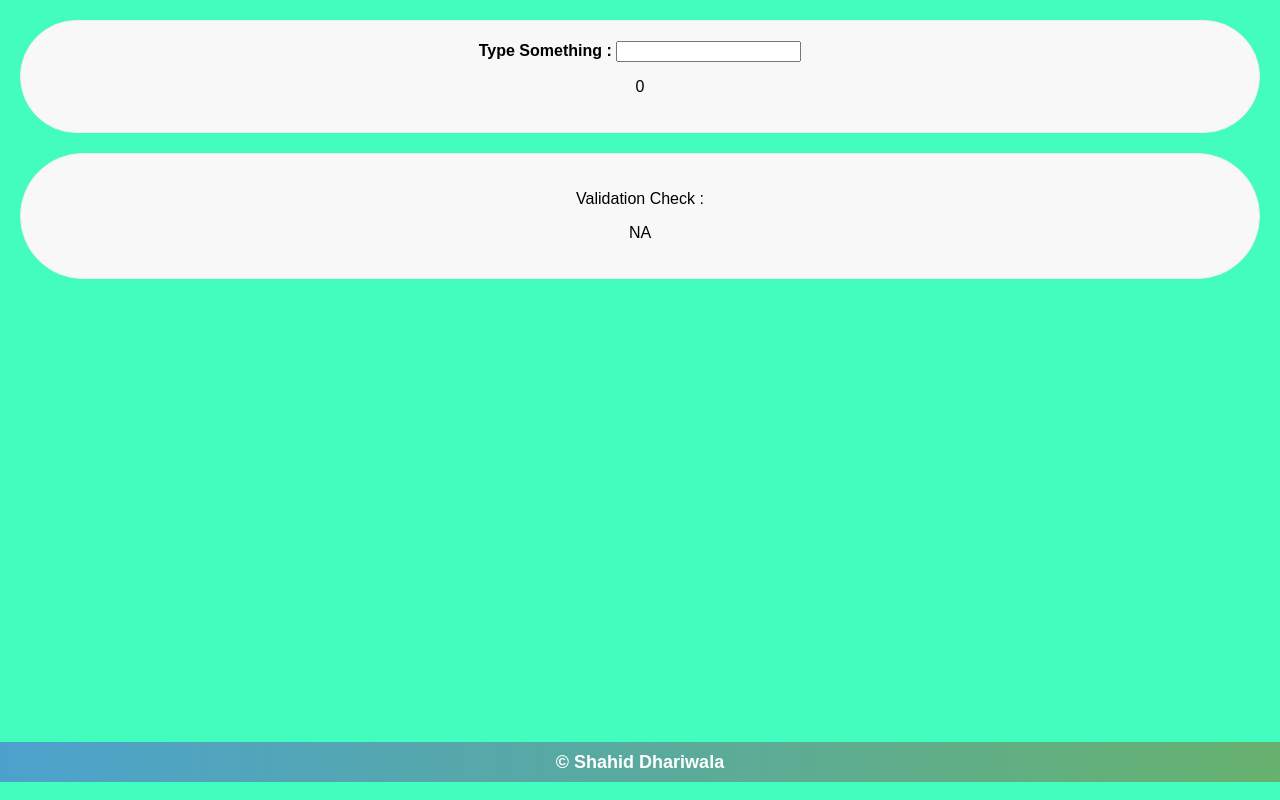
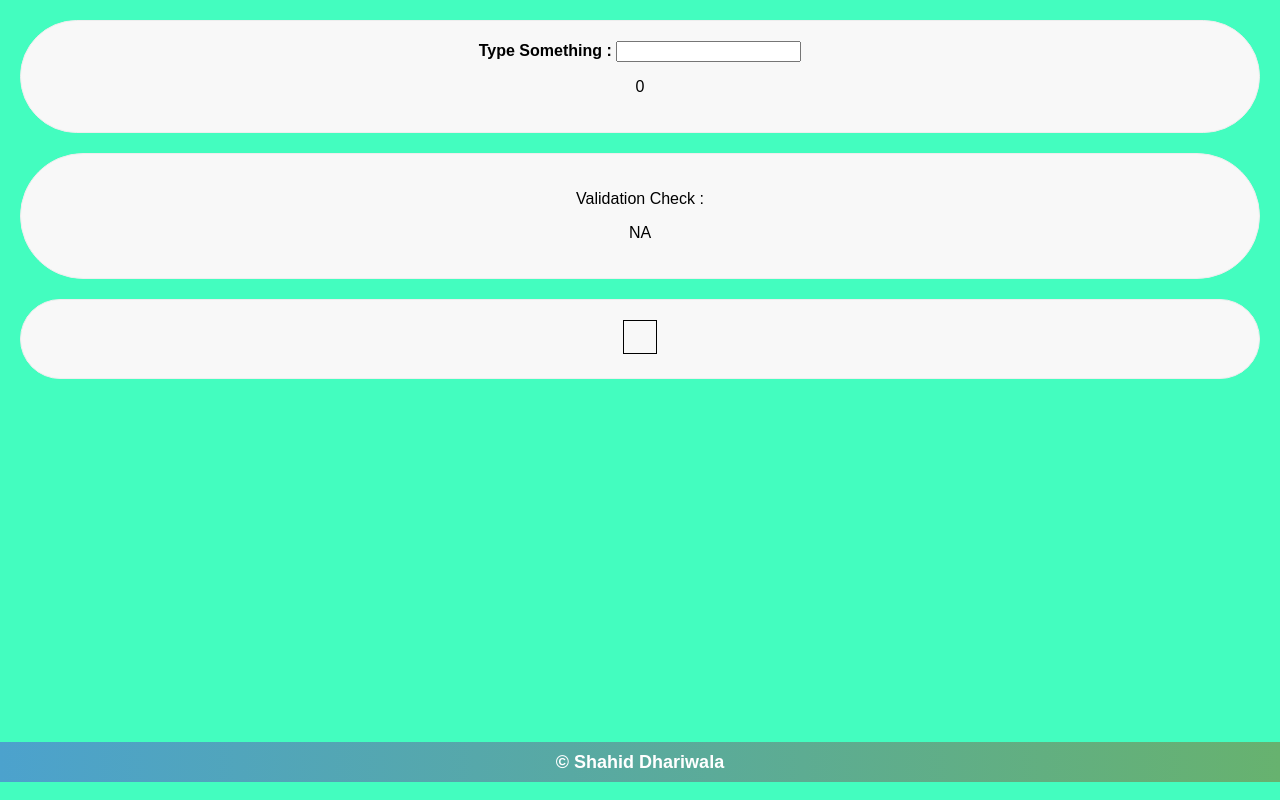
Before and after one commit to shahiddhariwala/playing-around-with-react-js, a React (Create React App) app in the folder lists-conditionals--assignment-problem/: page / in a window 1280 px wide. Built offline with nearby package versions, Linux system fonts and the light colour scheme.

Commit message:
Done : Create Another Char Component

```diff
--- a/lists-conditionals--assignment-problem/src/App.js
+++ b/lists-conditionals--assignment-problem/src/App.js
@@ -1,19 +1,21 @@
 import React, { Component } from "react";
 import "./App.css";
-import Validation from './Validation/Validation';
+
+import Validation from "./Validation/Validation";
+import Char from "./Character/Character";
+
 class App extends Component {
-//State
-  state={
-    strLen : 0
-  }
-
+  //State
+  state = {
+    strLen: 0,
+  };
 
   //  Handler Methods
 
   outputLengthHandler = (event) => {
     const strLen = event.target.value.length;
-    document.querySelector(".output").innerHTML =strLen;
-    this.setState({strLen:strLen});
+    document.querySelector(".output").innerHTML = strLen;
+    this.setState({ strLen: strLen });
   };
 
   render() {
@@ -43,8 +45,12 @@ class App extends Component {
         </div>
 
         <div className="task task2">
-          <Validation length={this.state.strLen}/>
+          <Validation length={this.state.strLen} />
         </div>
+        <div className="task task3">
+          <Char />
+        </div>
+
         {/* Footer */}
         <p style={style}>&copy; Shahid Dhariwala</p>
       </div>
--- /dev/null
+++ b/lists-conditionals--assignment-problem/src/Character/Character.js
@@ -0,0 +1,16 @@
+import React from "react";
+
+const charComponent = (props) => {
+    const charStyle={
+        display:'inline-block',
+        padding : '16px',
+        textAlign: 'center',
+        marging : '16px',
+        border: '1px solid black'
+    }
+  return <div style={charStyle}>
+
+  </div>;
+};
+
+export default charComponent;
```
